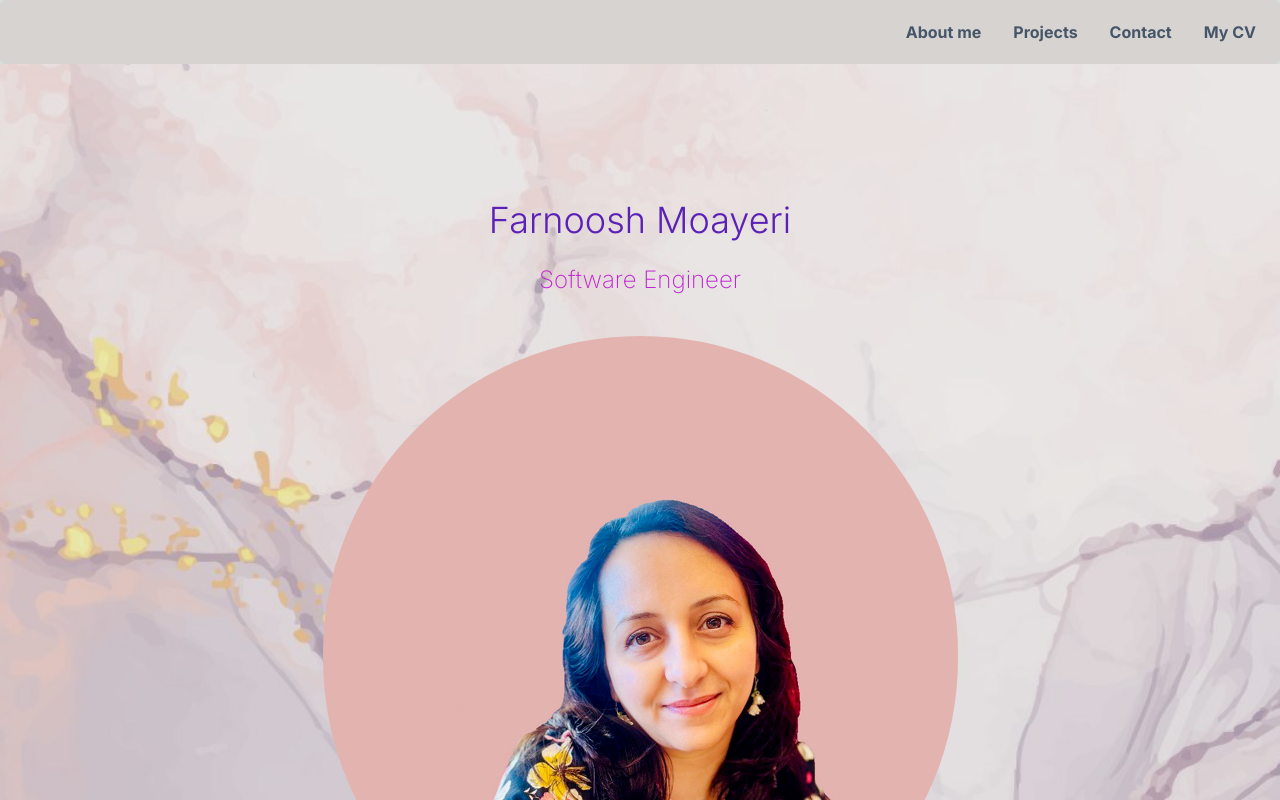
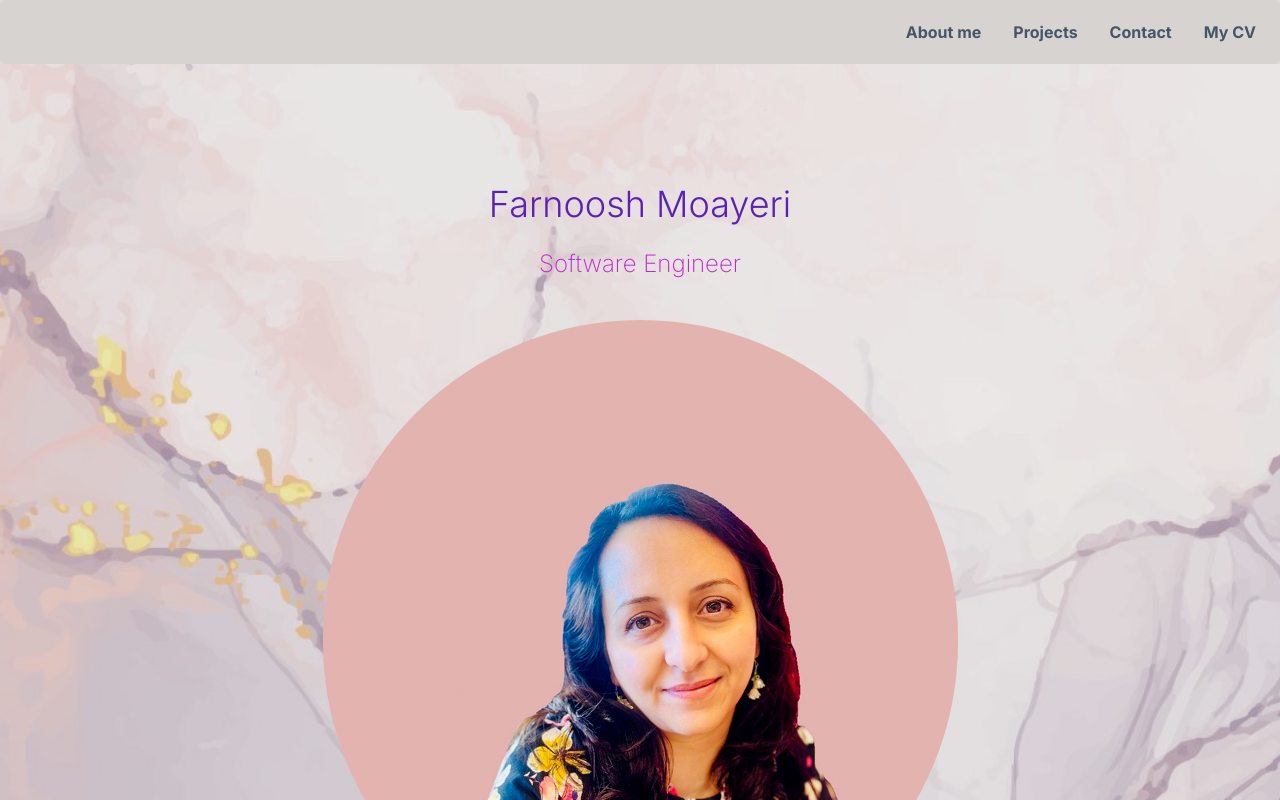
Before and after one commit to Farnooshmo/portfolio, a Next.js app: page / in a window 1280 px wide. Shown: the top 800 px of the page. Built offline with nearby package versions, Linux system fonts and the light colour scheme.

Commit message:
Reduce the margin top of about me

```diff
--- a/app/page.js
+++ b/app/page.js
@@ -24,7 +24,7 @@ export default function Home() {
       {/* ----ABOUT ME ---- */}
       <span className="sr-only">About me</span>
       <div
-        className="z-10 flex flex-col items-center text-center mt-10 font-light mb-10 text-violet-800 text-4xl
+        className="z-10 flex flex-col items-center text-center mt-6 font-light mb-10 text-violet-800 text-4xl
         hover:animate-pulse "
         id="about"
       >
```
